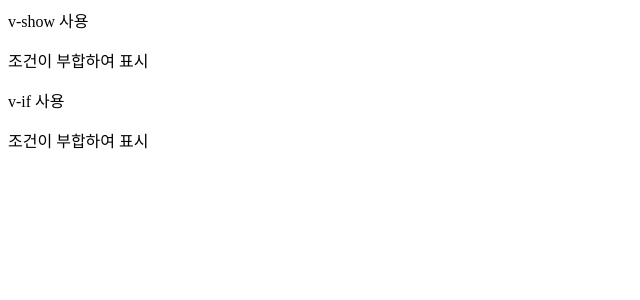
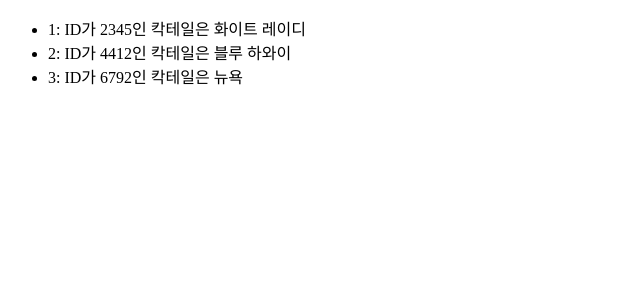
Before and after one commit to jong-k/nuxt-center, a Nuxt app: page / in a window 1280 px wide. Shown: the top 300 px of the page, without its empty margins (0-640 px from the left). Built offline with nearby package versions, Linux system fonts and the light colour scheme.

Commit message:
feat: v-for 객체 순회

```diff
--- a/app.vue
+++ b/app.vue
@@ -1,17 +1,17 @@
 <template>
   <div>
-    <div>
-      v-show 사용
-      <p v-show="showOrNot">조건이 부합하여 표시</p>
-    </div>
-    <div>
-      v-if 사용
-      <p v-if="showOrNot">조건이 부합하여 표시</p>
-    </div>
+    <ul>
+      <li v-for="(val, key, idx) in cocktailRef" :key="val">
+        {{ idx + 1 }}: ID가 {{ key }}인 칵테일은 {{ val }}
+      </li>
+    </ul>
   </div>
 </template>
 
 <script setup lang="ts">
-const randomNumber = computed(() => Math.round(Math.random() * 100));
-const showOrNot = computed(() => randomNumber.value >= 80);
+const cocktailRef = ref({
+  2345: "화이트 레이디",
+  4412: "블루 하와이",
+  6792: "뉴욕",
+});
 </script>
```
